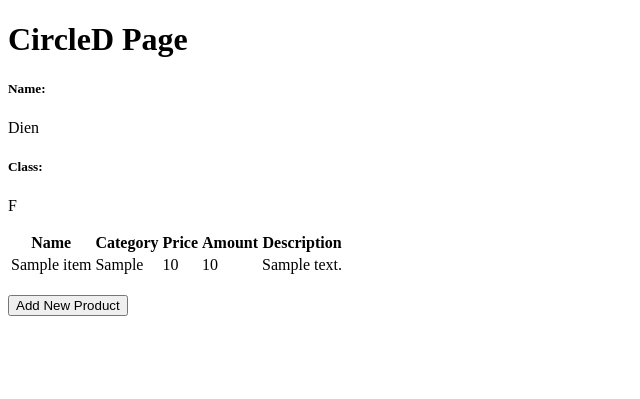
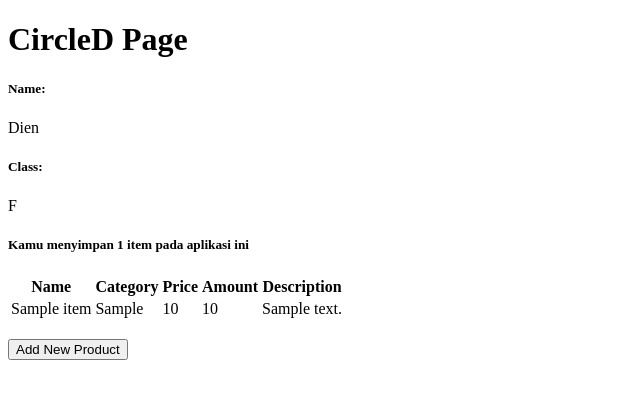
Before and after one commit to dienzahraaa/CircleD, a Django app: page / in a window 1280 px wide. Shown: the top 399 px of the page, without its empty margins (0-640 px from the left). Run offline with Django 4.2, Linux system fonts and the light colour scheme; tables that the repository leaves empty hold one stand-in row (values such as "Sample post").

Commit message:
mengubah nama variabel

```diff
--- a/main/templates/main.html
+++ b/main/templates/main.html
@@ -8,6 +8,8 @@
 
     <h5>Class:</h5>
     <p>{{class}}</p>
+
+    <h5>Kamu menyimpan {{ item_count }} item pada aplikasi ini</h5>
     <table>
         <tr>
             <th>Name</th>
@@ -19,13 +21,13 @@
 
         {% comment %} Berikut cara memperlihatkan data produk di bawah baris ini {% endcomment %}
 
-        {% for product in products %}
+        {% for item in items %}
             <tr>
-                <td>{{product.name}}</td>
-                <td>{{product.category}}</td>
-                <td>{{product.price}}</td>
-                <td>{{product.amount}}</td>
-                <td>{{product.description}}</td>
+                <td>{{item.name}}</td>
+                <td>{{item.category}}</td>
+                <td>{{item.price}}</td>
+                <td>{{item.amount}}</td>
+                <td>{{item.description}}</td>
             </tr>
         {% endfor %}
     </table>
--- a/main/views.py
+++ b/main/views.py
@@ -13,8 +13,8 @@ def show_main(request):
     context = {
         'name': 'Dien',
         'class': 'F',
-        'products': items,
-        "item_count" : item_count
+        'items': items,
+        'item_count' : item_count
     }
 
     return render(request, "main.html", context)
```
Also changed, not shown: .github/workflows/pbp-deploy.yml (deleted), 1 other file.
